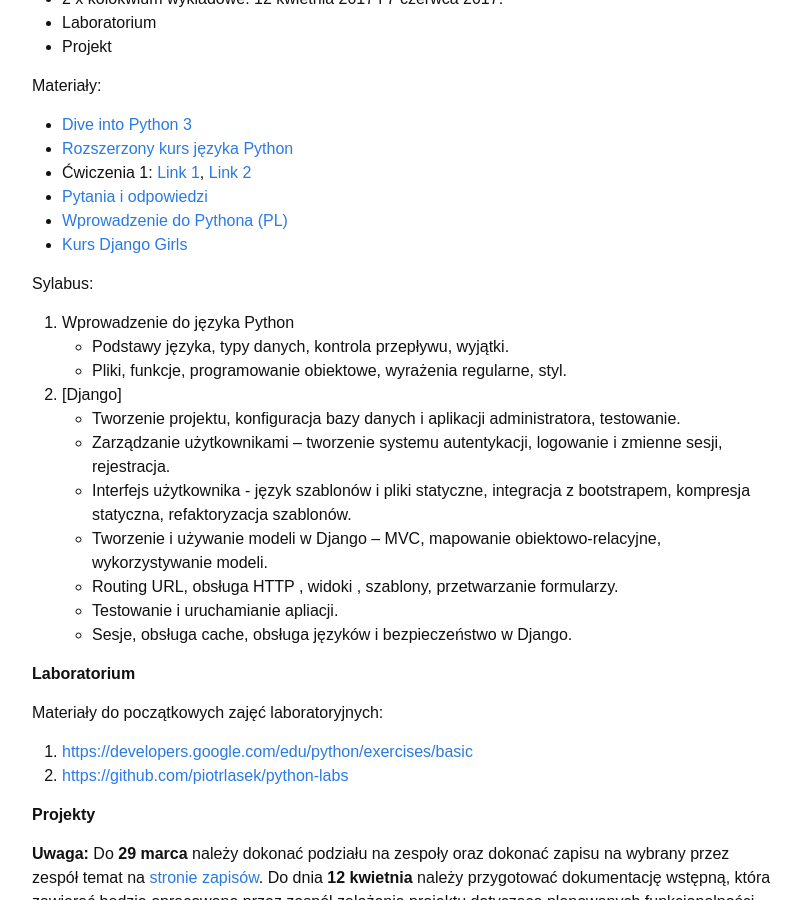
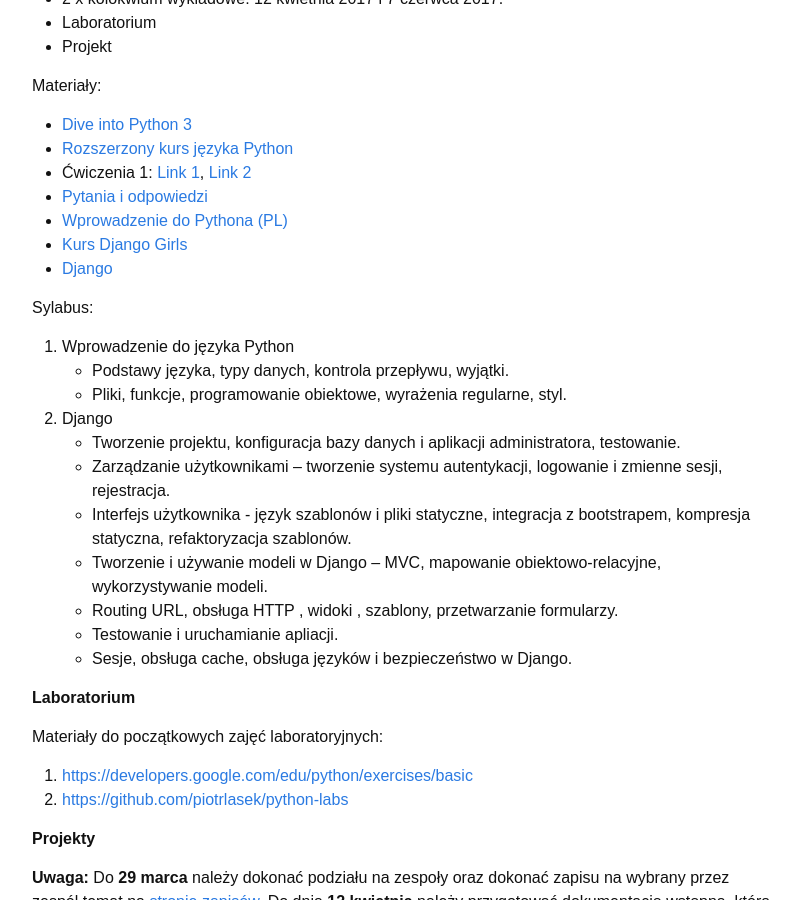
Before and after one commit to piotrlasek/piotrlasek.github.io, a Jekyll site: the page built from for-students/ai2-2017.md, in a window 1280 px wide and 900 px high, scrolled down 488 px. Shown: the whole window, without its empty margins (238-1040 px from the left). Built offline with Jekyll 4.4.1, drawn with Linux system fonts in a browser that asks for light colours.

Commit message:
Update ai2-2017.md

```diff
--- a/for-students/ai2-2017.md
+++ b/for-students/ai2-2017.md
@@ -22,12 +22,13 @@
 * [Pytania i odpowiedzi](https://docs.python.org/3/faq/programming.html)
 * [Wprowadzenie do Pythona (PL)](https://pl.python.org/view/kursy/lwdp.pdf)
 * [Kurs Django Girls](https://tutorial.djangogirls.org/pl/)
+* [Django](http://www.python.rk.edu.pl/w/p/djangoindex/)
 
 Sylabus:
 1.	Wprowadzenie do języka Python
   * Podstawy języka, typy danych, kontrola przepływu, wyjątki.
   * Pliki, funkcje, programowanie obiektowe, wyrażenia regularne, styl.
-1.	[Django]
+1.	Django
   * Tworzenie projektu, konfiguracja bazy danych i aplikacji administratora, testowanie.
   * Zarządzanie użytkownikami – tworzenie systemu autentykacji, logowanie i zmienne sesji, rejestracja.
   * Interfejs użytkownika -  język szablonów i pliki statyczne, integracja z bootstrapem, kompresja statyczna, refaktoryzacja szablonów.
```
